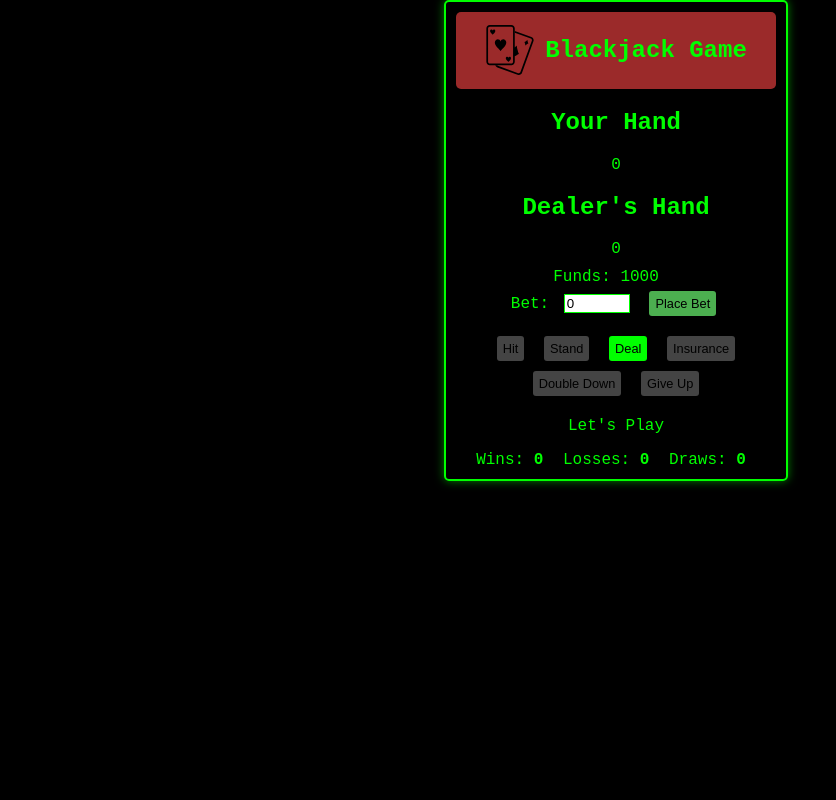
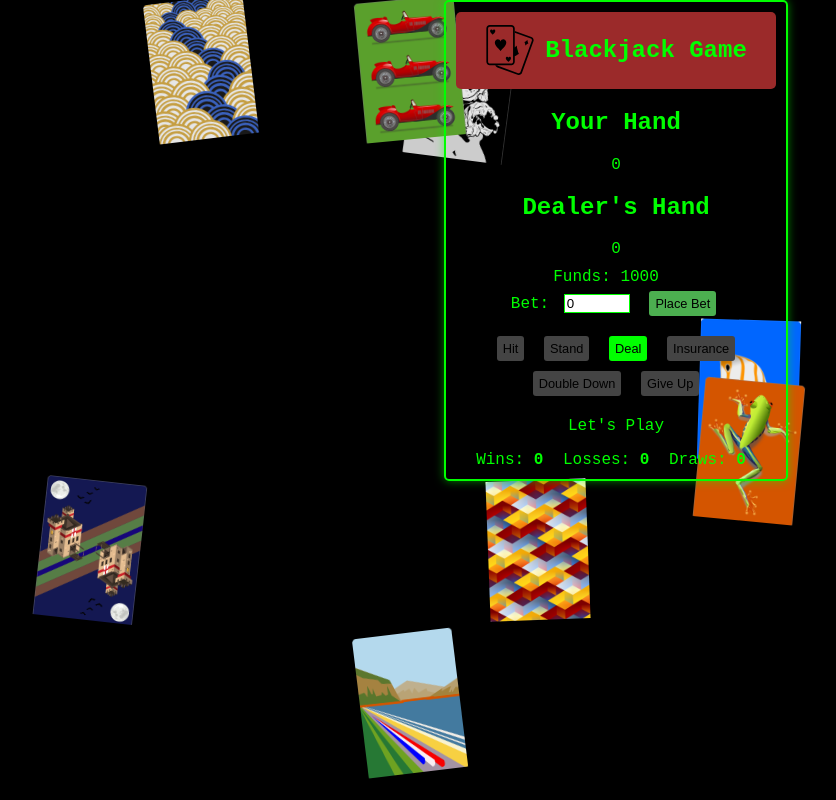
Before and after one commit to Chen-Steve/Poker, a plain HTML site: page index.html in a window 1280 px wide. Shown: the whole page, without its empty margins (24-860 px from the left). Drawn offline with nearby package versions, Linux system fonts and the light colour scheme.

Commit message:
cool cards floating in background

```diff
--- a/index.html
+++ b/index.html
@@ -5,8 +5,20 @@
     <meta name="viewport" content="width=device-width, initial-scale=1.0">
     <title>Blackjack Game</title>
     <link rel="stylesheet" href="styles.css">
+    <script src="https://cdnjs.cloudflare.com/ajax/libs/gsap/3.6.0/gsap.min.js"></script>
 </head>
 <body class="terminal">
+    <div class="floating-cards">
+        <div class="card card1"></div>
+        <div class="card card2"></div>
+        <div class="card card3"></div>
+        <div class="card card4"></div>
+        <div class="card card5"></div>
+        <div class="card card6"></div>
+        <div class="card card7"></div>
+        <div class="card card8"></div>
+    </div>
+
     <div class="terminal-header">
         <img src="logo.svg" class="header-icon" alt="logo"/>
         <h2>Blackjack Game</h2>
--- a/script.js
+++ b/script.js
@@ -22,6 +22,44 @@ let BJgame = {
     'losses':0,
     'draws':0
 };
+
+document.addEventListener('DOMContentLoaded', function() {
+    const cards = document.querySelectorAll('.floating-cards .card');
+
+    cards.forEach(card => {
+        // Randomize initial direction and speed
+        let deltaX = Math.random() * 2 - 1; // Horizontal movement
+        let deltaY = Math.random() * 2 - 1; // Vertical movement
+        let rotation = Math.random() * 2 - 1; // Rotation
+
+        function moveCard() {
+            let rect = card.getBoundingClientRect();
+
+            // Check for boundary collision
+            if (rect.left <= 0 || rect.right >= window.innerWidth) {
+                deltaX = -deltaX;
+            }
+            if (rect.top <= 0 || rect.bottom >= window.innerHeight) {
+                deltaY = -deltaY;
+            }
+
+            // Move and rotate the card
+            card.style.left = (card.offsetLeft + deltaX) + 'px';
+            card.style.top = (card.offsetTop + deltaY) + 'px';
+            card.style.transform = `rotate(${rotation}deg)`;
+
+            // Adjust rotation
+            rotation += Math.random() - 0.5;
+
+            requestAnimationFrame(moveCard);
+        }
+
+        moveCard();
+    });
+});
+
+
+
 
 const cardSymbols = {
     'hearts': ['2♥', '3♥', '4♥', '5♥', '6♥', '7♥', '8♥', '9♥', '10♥', 'J♥', 'Q♥', 'K♥', 'A♥'],
--- a/styles.css
+++ b/styles.css
@@ -129,3 +129,72 @@ strong {
 #placeBet:disabled {
     background-color: #444;
 }
+
+/* FLOATING CARDS */
+.floating-cards {
+    position: fixed;
+    top: 0;
+    left: 0;
+    width: 100vw;
+    height: 100vh;
+    z-index: -1; /* Ensure it's behind the game content */
+    overflow: hidden;
+    pointer-events: none; /* Prevent interaction with these elements */
+}
+
+.card {
+    position: absolute;
+    width: 100px; /* Adjust size as needed */
+    height: 140px; /* Adjust size as needed */
+    background-size: cover;
+}
+
+.card1 {
+    background-image: url('svg_playing_cards/backs/abstract/abstract_clouds.png');
+    /* Set initial position */
+    left: 10%;
+    top: 20%;
+}
+.card2 {
+    background-image: url('svg_playing_cards/backs/abstract/abstract_scene.png');
+    /* Set initial position */
+    left: 30%;
+    top: 47%;
+}
+.card3 {
+    background-image: url('svg_playing_cards/backs/abstract/abstract.png');
+    /* Set initial position */
+    left: 40%;
+    top: 60%;
+}
+.card4 {
+    background-image: url('svg_playing_cards/backs/abstract/astronaut.png');
+    /* Set initial position */
+    left: 34%;
+    top: 40%;
+}
+
+.card5 {
+    background-image: url('svg_playing_cards/backs/abstract/cars.png');
+    /* Set initial position */
+    left: 30%;
+    top: 10%;
+}
+.card6 {
+    background-image: url('svg_playing_cards/backs/abstract/castle.png');
+    /* Set initial position */
+    left: 5%;
+    top: 60%;
+}
+.card7 {
+    background-image: url('svg_playing_cards/backs/abstract/fish.png');
+    /* Set initial position */
+    left: 80%;
+    top: 40%;
+}
+.card8 {
+    background-image: url('svg_playing_cards/backs/abstract/frog.png');
+    /* Set initial position */
+    left: 80%;
+    top: 10%;
+}
```
